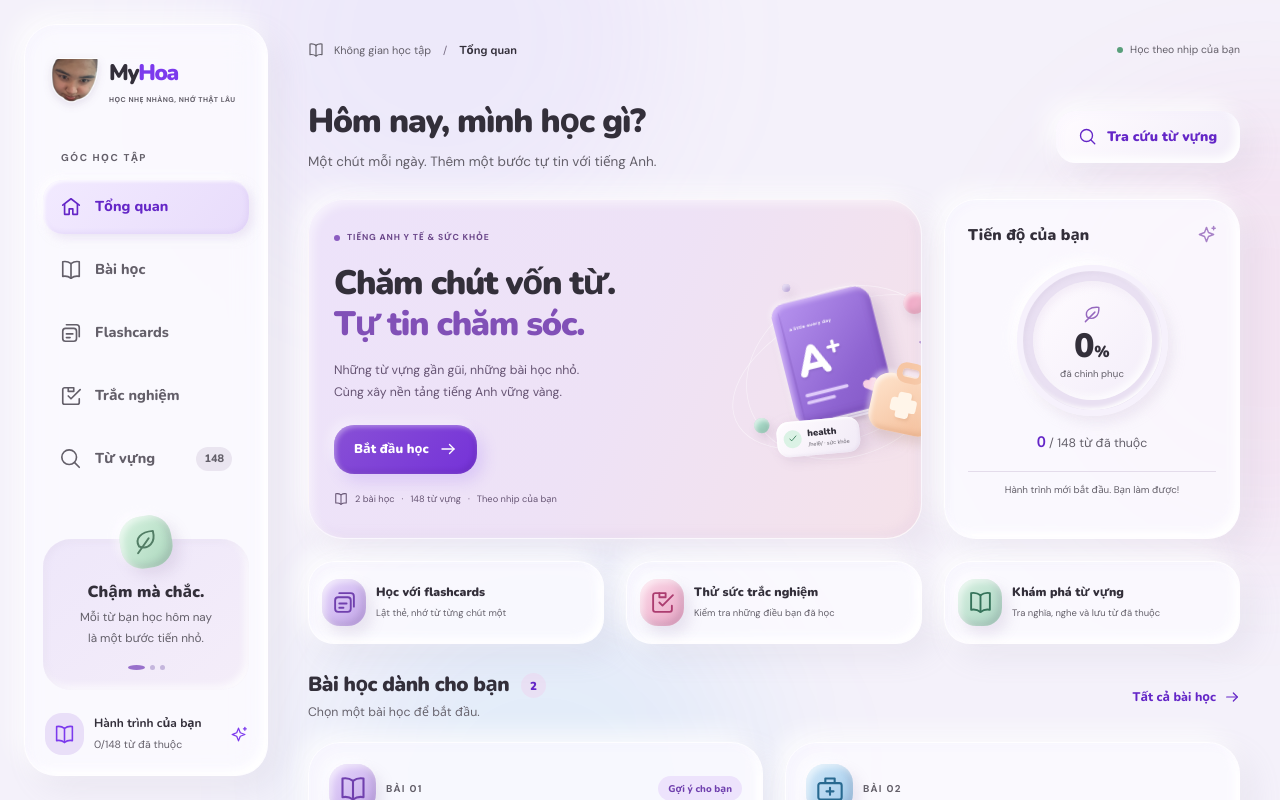
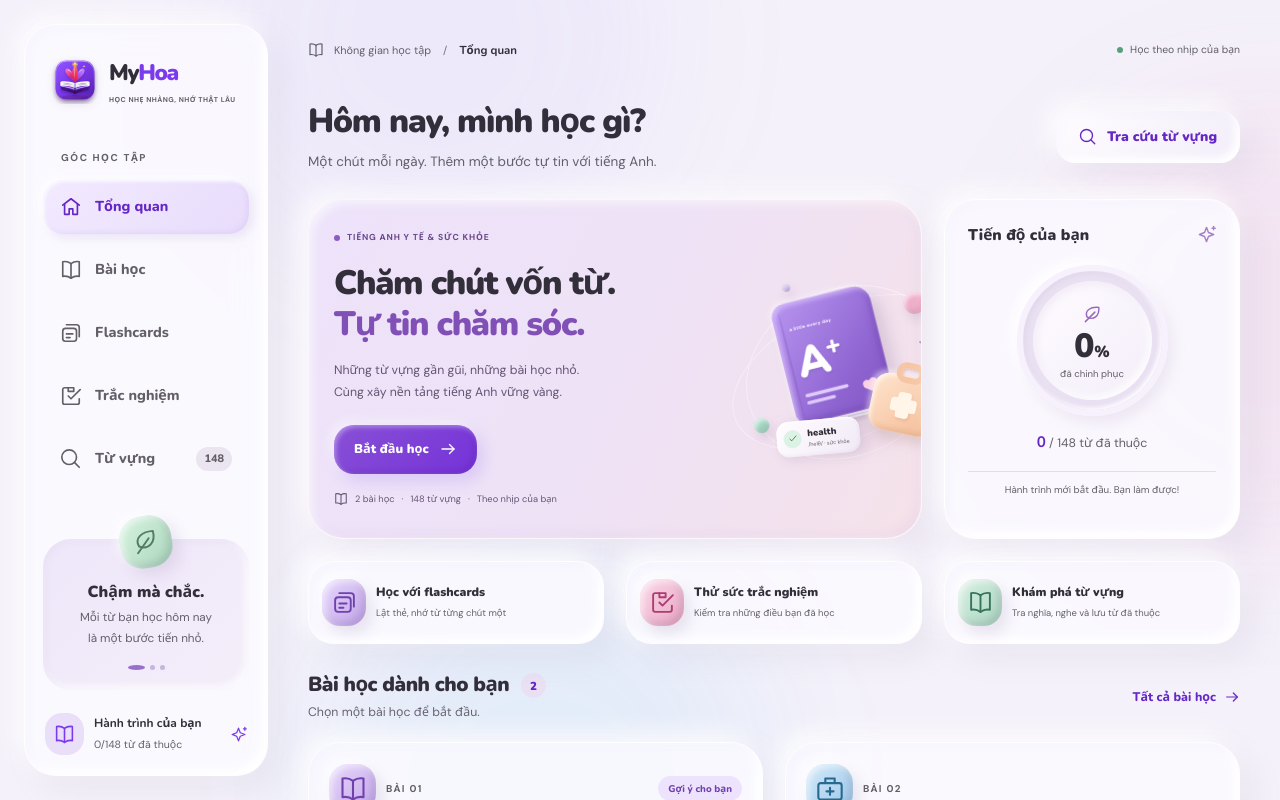
Before and after one commit to dotuantai/learn_english, a Vue app: page / in a window 1280 px wide. Shown: the top 800 px of the page. Built offline with nearby package versions, Linux system fonts and the light colour scheme.

Commit message:
feat: update brand logo to claymorphism book and blossom icon

```diff
--- a/index.html
+++ b/index.html
@@ -8,7 +8,7 @@
     <link rel="preconnect" href="https://fonts.gstatic.com" crossorigin>
     <meta name="theme-color" content="#f4f1fa" />
     <link href="https://fonts.googleapis.com/css2?family=DM+Sans:wght@400;500;600;700&family=Nunito:wght@600;700;800;900&display=swap" rel="stylesheet">
-    <link rel="icon" type="image/webp" href="/myhoa.webp">
+    <link rel="icon" type="image/svg+xml" href="/logo.svg">
     <title>MyHoa — Học tiếng Anh mỗi ngày</title>
   </head>
   <body>
--- a/src/components/Navbar.vue
+++ b/src/components/Navbar.vue
@@ -18,7 +18,7 @@ const items = [
 <template>
   <aside class="sidebar clay-card">
     <a class="brand" href="#home" aria-label="MyHoa — Tổng quan"
-      ><span class="brand-mark"><img src="/myhoa.webp" alt="Logo MyHoa" width="48" height="48" /></span
+      ><span class="brand-mark"><img src="/logo.svg" alt="Logo MyHoa" width="48" height="48" /></span
       ><span
         ><strong>My<span>Hoa</span></strong
         ><small>HỌC NHẸ NHÀNG, NHỚ THẬT LÂU</small></span
@@ -61,7 +61,7 @@ const items = [
   </aside>
   <header class="mobile-header">
     <a class="brand" href="#home" aria-label="MyHoa — Tổng quan"
-      ><span class="brand-mark"><img src="/myhoa.webp" alt="Logo MyHoa" width="48" height="48" /></span
+      ><span class="brand-mark"><img src="/logo.svg" alt="Logo MyHoa" width="48" height="48" /></span
       ><strong>My<span>Hoa</span></strong></a
     ><span class="badge"
       ><AppIcon name="star" :size="16" />{{ masteredCount }}/{{
```
Also changed, not shown: design-system/MASTER.md (+1 -1 lines), public/logo.svg (added).
